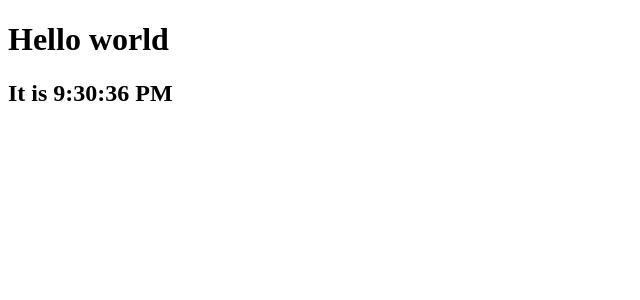
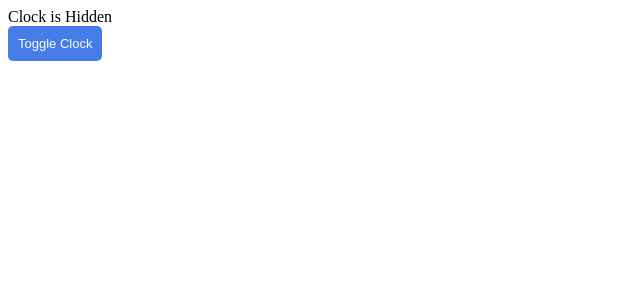
Before and after one commit to Tai-Huynh-1/js-summer24, a React (Create React App) app in the folder react-app/: page / in a window 1280 px wide. Shown: the top 300 px of the page, without its empty margins (0-640 px from the left). Built offline with nearby package versions, Linux system fonts and the light colour scheme.

Commit message:
adding toggle to clock

```diff
--- a/react-app/src/components/Button.jsx
+++ b/react-app/src/components/Button.jsx
@@ -2,8 +2,8 @@ import "./Button.css";
 
 // type color = "primary" | "secondary" | "success" | "danger" | "warning" | "info" | "light" | "dark"
 
-export default function Button({ children, type, color, ...otherProps }) {
-	console.log("otherProps", otherProps);
+export default function Button({ children, type = "button", color, ...otherProps }) {
+	// console.log("otherProps", otherProps);
 
 	return (
 		// {...otherProps} and className order matters, we put className last to override any user-defined classNames (user-defined classNames are NOT supported)
--- a/react-app/src/components/ClockC.jsx
+++ b/react-app/src/components/ClockC.jsx
@@ -15,6 +15,7 @@ export default function ClockC() {
 	function intervalCb() {
 		tick();
 	}
+
 	// perform side effects with useEffect hook
 	// equivalent to componentDidMount & componentWillUnmount
 	useEffect(() => {
@@ -27,7 +28,7 @@ export default function ClockC() {
 		};
 	}, []);
 
-	console.log("rendering");
+	console.log("rendering (generating jsx)");
 	return (
 		<div>
 			<h1>Hello world</h1>
--- /dev/null
+++ b/react-app/src/components/ClockContainer.jsx
@@ -0,0 +1,20 @@
+import { useState } from "react";
+import Button from "./Button";
+import ClockC from "./ClockC";
+
+export default function ClockContainer() {
+	const [show, setShow] = useState(false);
+
+	function handleClick() {
+		setShow((prevState) => !prevState);
+	}
+
+	return (
+		<div>
+			{show ? <ClockC /> : <div>Clock is Hidden</div>}
+			<Button color="primary" onClick={handleClick}>
+				Toggle Clock
+			</Button>
+		</div>
+	);
+}
--- /dev/null
+++ b/react-app/src/components/ProductTable/index.jsx
@@ -0,0 +1 @@
+export default function ProductTable() {}
--- a/react-app/src/index.js
+++ b/react-app/src/index.js
@@ -7,11 +7,12 @@ import FancyBorder from "./components/WelcomeDialog/FancyBorder";
 import Counter from "./components/Counter";
 import { SignUpB } from "./components/SignUpB";
 import ClockC from "./components/ClockC";
+import ClockContainer from "./components/ClockContainer";
 // import "./index.css";
 
 const root = ReactDOM.createRoot(document.getElementById("root"));
 root.render(
 	<div>
-		<ClockC />
+		<ClockContainer />
 	</div>
 );
```
Also changed, not shown: react-app/src/components/ProductTable/ProductTableContainer.jsx (added).
